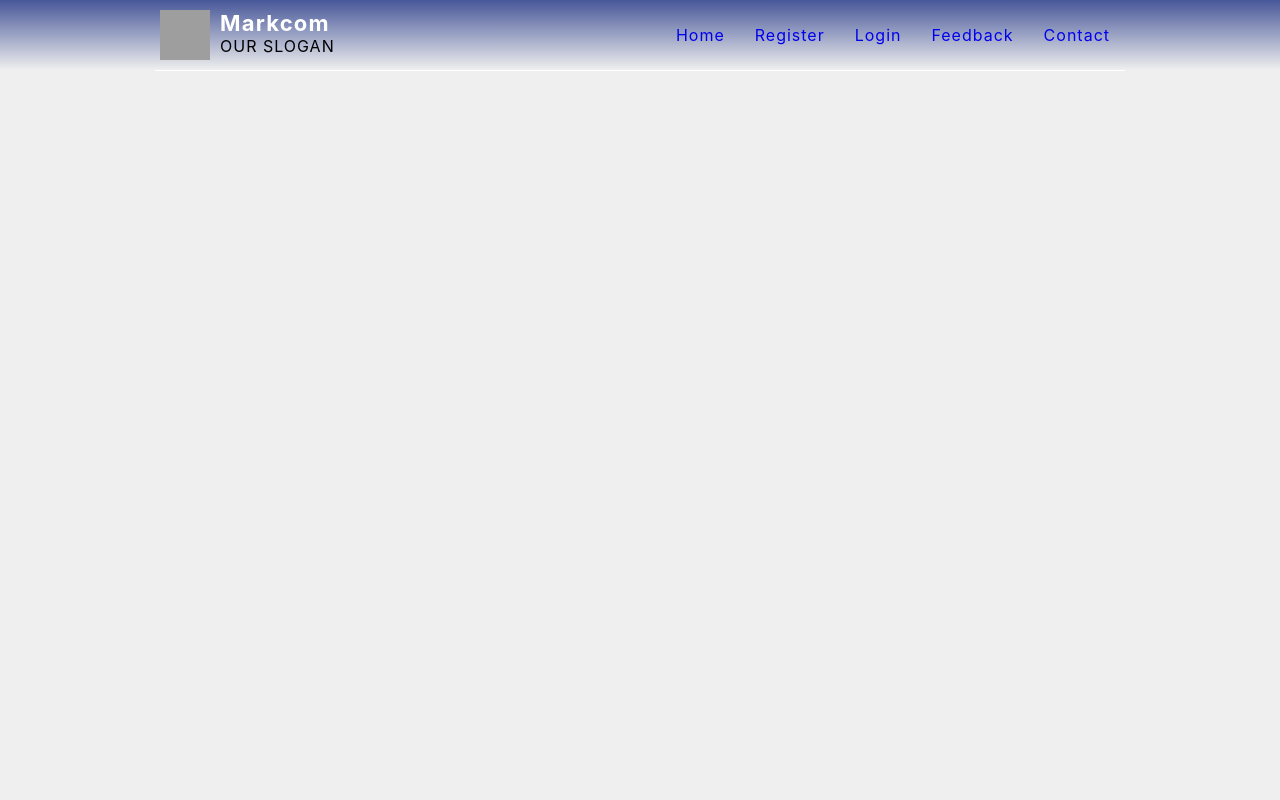
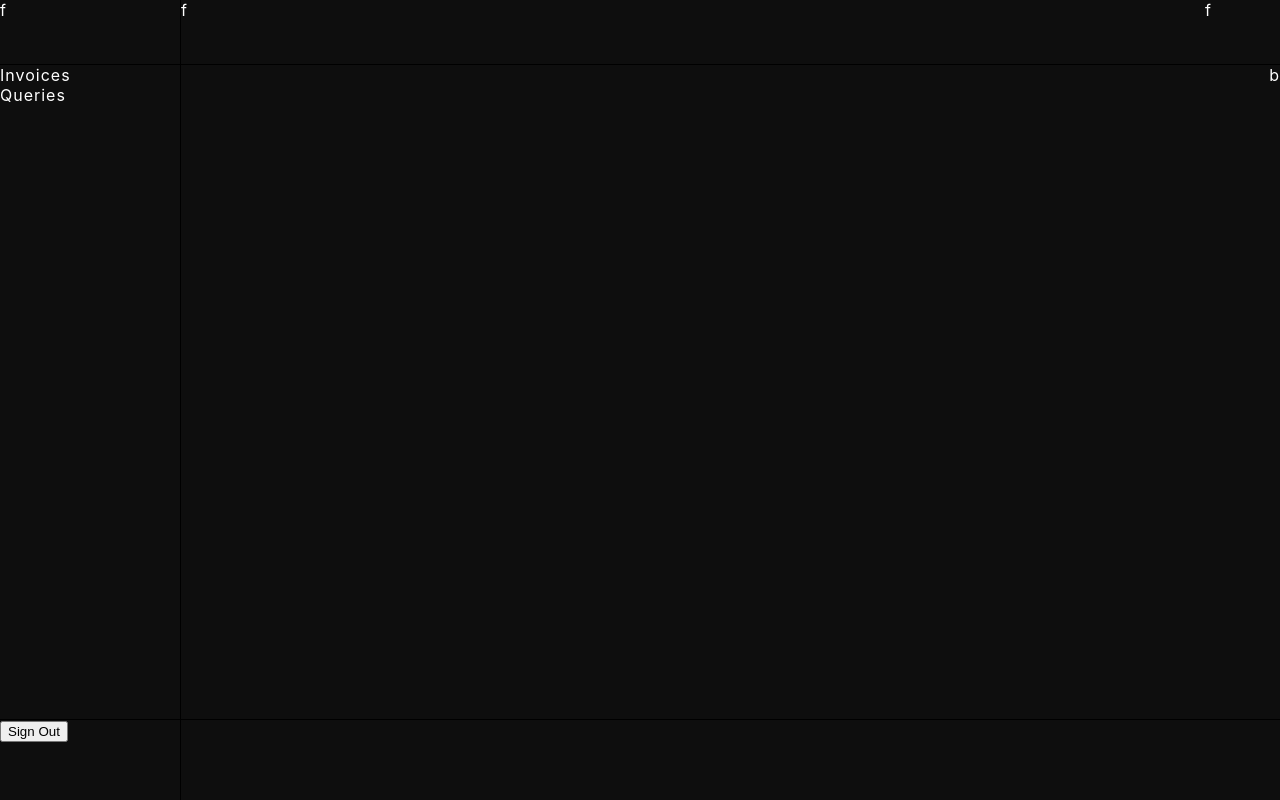
Before and after one commit to PiyushM8/MarkComFrontend, a React (Create React App) app: page /customer in a window 1280 px wide. Built offline with nearby package versions, Linux system fonts and the light colour scheme; sample sign-in values are in the browser's storage; grey boxes are pictures that could not be loaded.

Commit message:
Seller Products are display on the front end

```diff
--- a/src/App.js
+++ b/src/App.js
@@ -1,14 +1,31 @@
 import { Routes, Route } from "react-router-dom";
 import Dashboard from "./component/dashboard/dashboard";
 import Homepage from "./component/homepage/homepage";
+import CustomerPage from "./component/customer/customerPage";
+import { useEffect, useState } from "react";
+import StoreFront from "./component/storefront/storefront";
 
 
 function App() {
+  const [ storeName, setStoreName ] = useState()
+
+  useEffect(() => {
+    let path = window.location.pathname.split("/")[1]
+    console.log(path)
+    if(!path.includes('dashboard') && !path.includes("customer") && !path.includes("query") &&
+       path !== "login" && path !== "register")
+    {
+      setStoreName(path)
+    }
+  })
+
   return (
     <div>
       <Routes>
         <Route path="*" element={<Homepage/>}/>
+        <Route path={`/${storeName}/*`} element = {<StoreFront storeName={storeName}/>}/>
         <Route path="/dashboard/*" element={<Dashboard/>}/>
+        <Route path="/customer/*" element={<CustomerPage/>}/>
       </Routes>
     </div>
   );
--- /dev/null
+++ b/src/component/customer/customerPage.jsx
@@ -0,0 +1,55 @@
+import { Link, Route, Routes, useNavigate } from "react-router-dom";
+import { useEffect } from "react";
+
+function CustomerPage()
+{
+    let navigate = useNavigate()
+
+    useEffect(() => {
+        const jwtToken = window.sessionStorage.getItem("Authorization")
+        if(!jwtToken)
+        {
+            navigate("/login")
+        }
+    }, [])
+
+    const signout = () => {
+        window.sessionStorage.removeItem("Authorization")
+        window.sessionStorage.removeItem("UserDetails")
+        navigate("/")
+    }
+
+    return (
+        <div className="dashboard-cont">
+            <div className="dashboard-top-cont">
+                <div className="column-one">f</div>
+                <div className="column-two">f</div>
+                <div className="column-three">f</div>
+            </div>
+            <div className="dashboard-main-cont">
+                <div className="column-one dashboard-nav">
+                    <Link to={"/customer/invoices"} className="db-n-item">
+                        Invoices
+                    </Link>
+                    <Link to={"/customer/queries"} className="db-n-item">
+                        Queries
+                    </Link>
+                </div>
+                <div className="column-two dashboard-page-cont">
+                    {/* <Routes>
+                        <Route path='/invoices' element={<ProductList/>}/>
+                        <Route path='/queries' element={<ProductList/>}/>
+                    </Routes> */}
+                </div>
+                <div className="column-three">b</div>
+            </div>
+            <div className="dashboard-bottom-cont">
+                <div className="column-one">
+                    <button onClick={signout}>Sign Out</button>
+                </div>
+            </div>
+        </div>
+    )
+}
+
+export default CustomerPage;
--- /dev/null
+++ b/src/component/storefront/products/product.jsx
@@ -0,0 +1,15 @@
+import "./product.css"
+
+function Product({product})
+{
+    return (
+        <div>
+            <div>{product.Title}</div>
+            <div>{product.Price}</div>
+            <div>{product.Description}</div>
+            <div>{product.Stock}</div>
+        </div>
+    )
+}
+
+export default Product
--- /dev/null
+++ b/src/component/storefront/storefront.jsx
@@ -0,0 +1,27 @@
+import { useEffect, useState } from "react"
+import "./storefront.css"
+import { getUserByUsername } from "../../services/user"
+import Product from "./products/product"
+
+function StoreFront({ storeName })
+{
+    const [ products, setProducts ] = useState([])
+
+    const getProducts = async () => {
+        const retrievedProducts = await getUserByUsername(storeName)
+        console.log(retrievedProducts.data)
+        setProducts(retrievedProducts.data)
+    }
+
+    useEffect(() => {
+        getProducts()
+    }, [])
+
+    return (
+        <div>
+            {products.map(product => (<Product product={product}/>))}
+        </div>
+    )
+}
+
+export default StoreFront
--- a/src/constants/AppConstants.js
+++ b/src/constants/AppConstants.js
@@ -5,5 +5,6 @@ export const AppConstants = {
 export const RouteConstants = {
     LOGIN: "/auth/login",
     REGISTER: "/auth/register",
-    PRODUCT: "/products"
+    PRODUCT: "/products",
+    USER: "/users",
 }
--- /dev/null
+++ b/src/services/user.js
@@ -0,0 +1,13 @@
+import { RouteConstants } from "../constants/AppConstants"
+import api from "./apiConfig"
+
+export const getUserByUsername = async (username) =>
+{
+    try{
+        const response = await api.get(`${RouteConstants.USER}/${username}/all`)
+        return response;
+    }catch(err){
+        console.log(err)
+        return err.response;
+    }
+}
```
Also changed, not shown: src/component/customer/customerPage.css (added), src/component/storefront/products/product.css (added), src/component/storefront/storefront.css (added).
